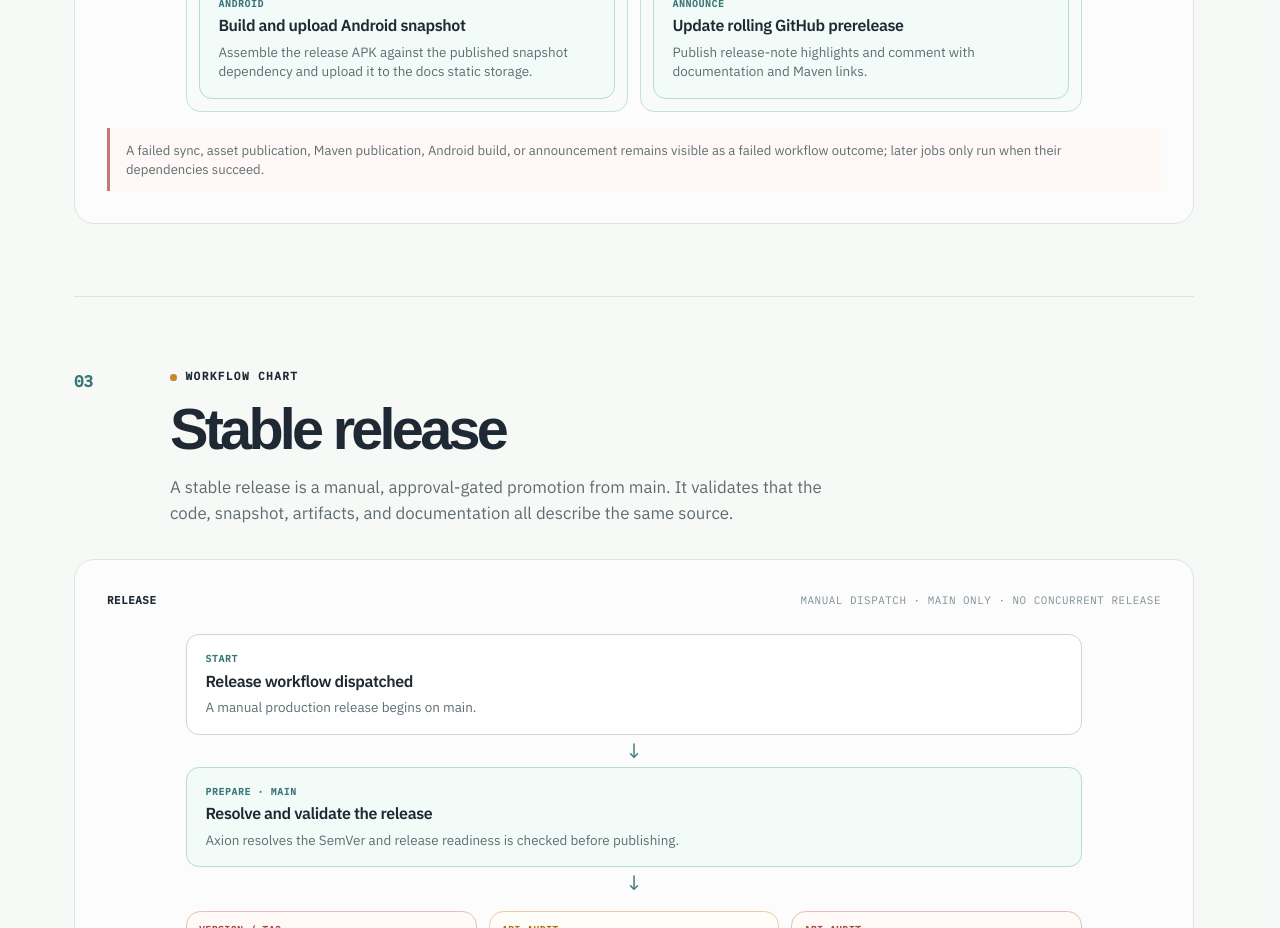
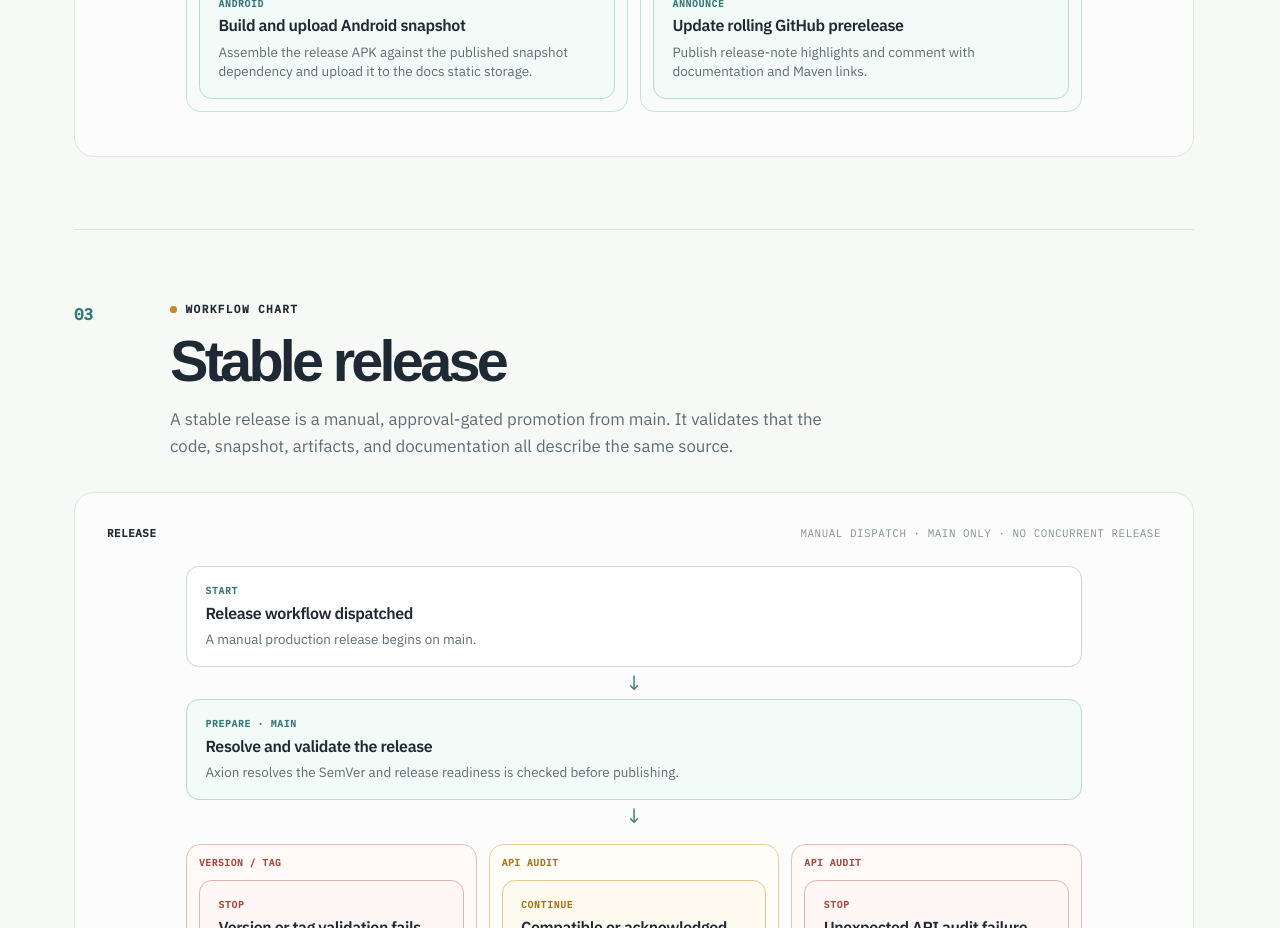
Before and after one commit to HDCharts/charts-docs, a Next.js app in the folder docs-app/: page /workflow in a window 1280 px wide. Shown: the part 5680-6608 px from the top of the page. Built offline with nearby package versions, Linux system fonts and the light colour scheme; a web font is replaced by a local one.

Commit message:
docs: simplify snapshot workflow copy

```diff
--- a/docs-app/app/workflow/page.tsx
+++ b/docs-app/app/workflow/page.tsx
@@ -335,7 +335,6 @@ export default function WorkflowPage() {
               </WorkflowBranch>
             </div>
           </div>
-          <div className="workflow-chart-callout workflow-chart-callout-failure">A failed sync, asset publication, Maven publication, Android build, or announcement remains visible as a failed workflow outcome; later jobs only run when their dependencies succeed.</div>
         </WorkflowChart>
 
         <WorkflowChart
```
